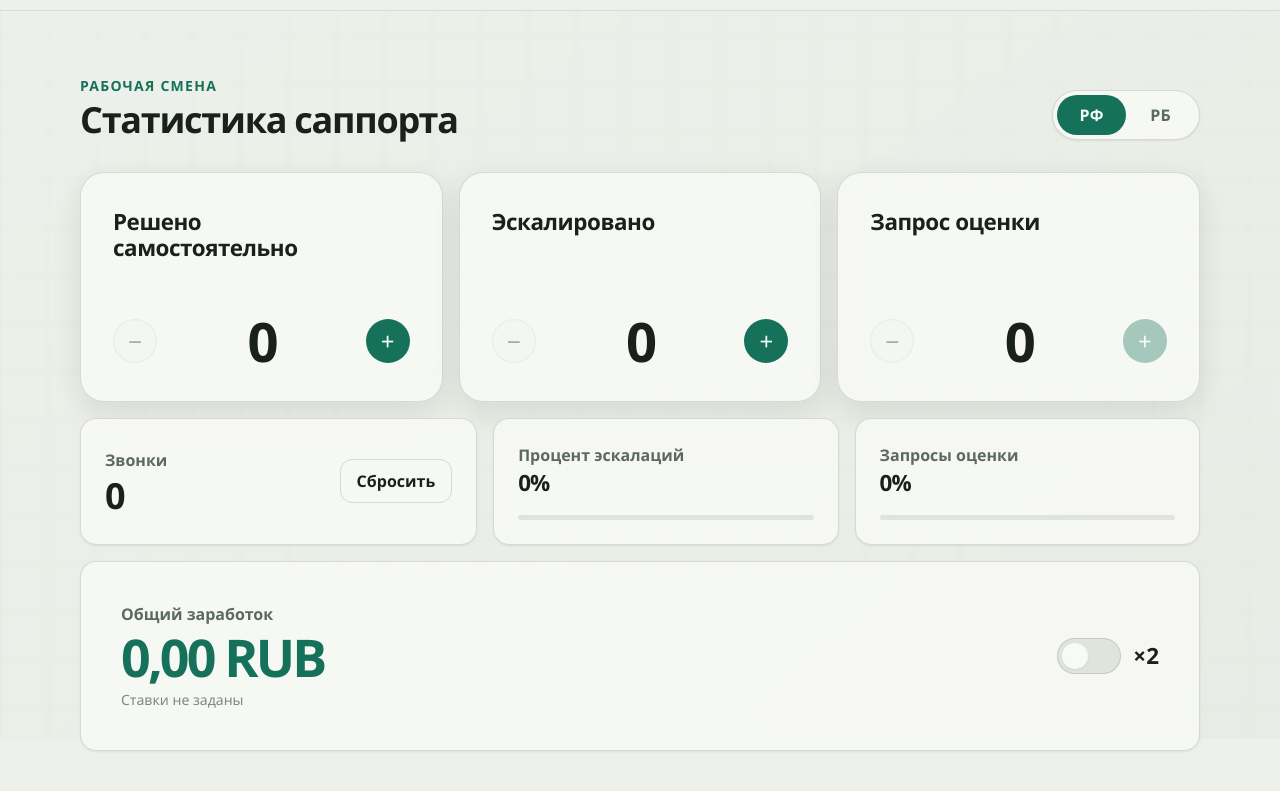
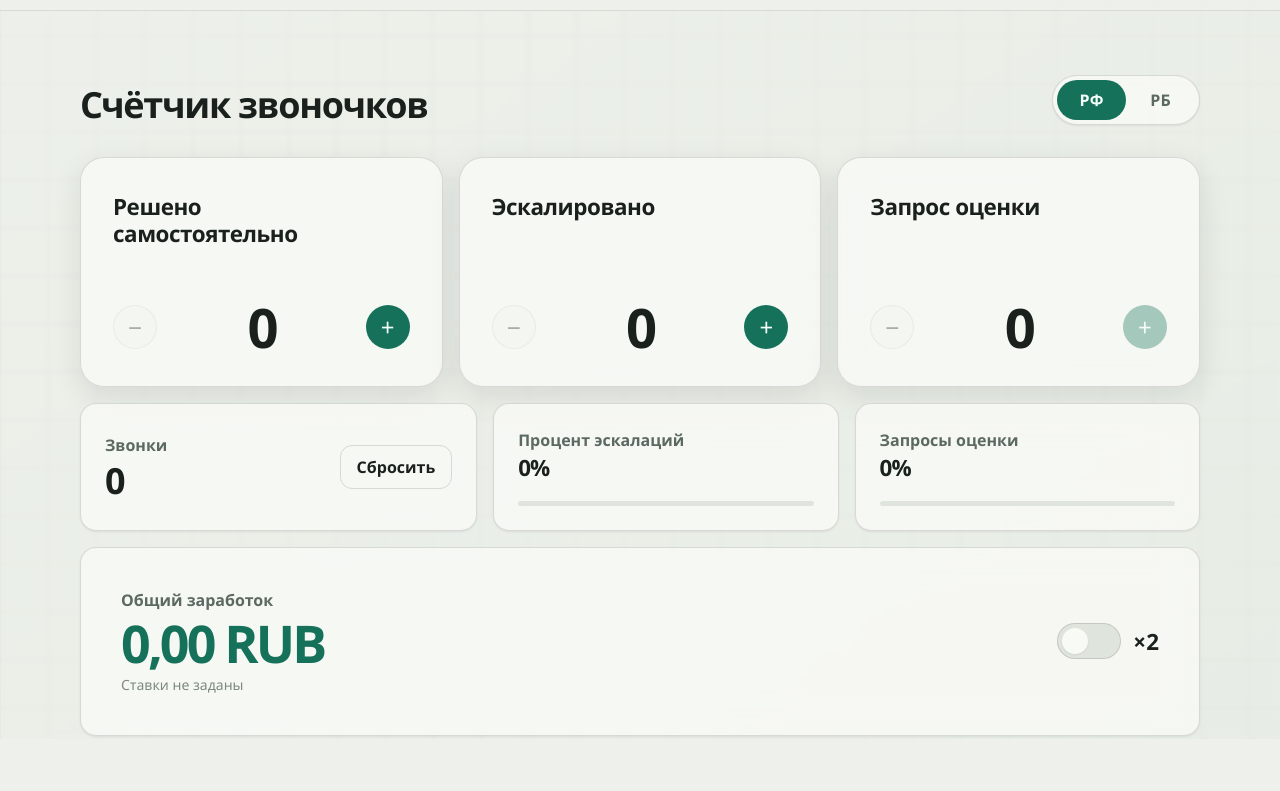
Before and after one commit to DENZELINUS/denchikus, a plain HTML site: page index.html in a window 1280 px wide. Shown: the part 61-852 px from the top of the page. Drawn offline with Linux system fonts and the light colour scheme; a web font is replaced by a local one.

Commit message:
index.html

```diff
--- a/index.html
+++ b/index.html
@@ -41,8 +41,8 @@
   <main id="main" class="app-shell">
     <section class="intro" aria-labelledby="pageTitle">
       <div>
-        <p class="eyebrow">Рабочая смена</p>
-        <h1 id="pageTitle">Статистика саппорта</h1>
+        <p class="eyebrow"></p>
+        <h1 id="pageTitle">Счётчик звоночков</h1>
       </div>
 
       <fieldset class="country-control">
```
